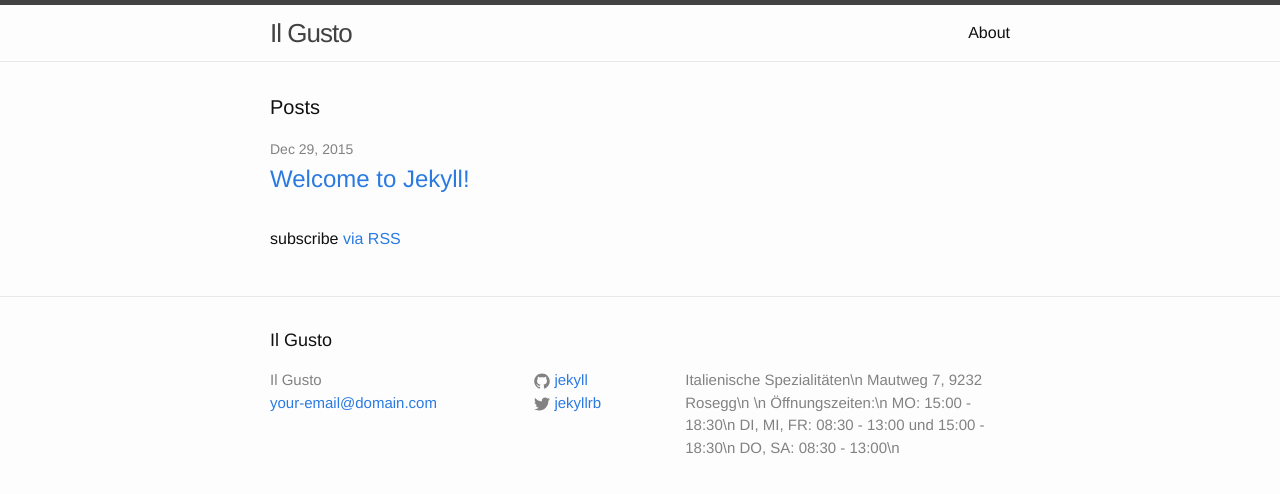
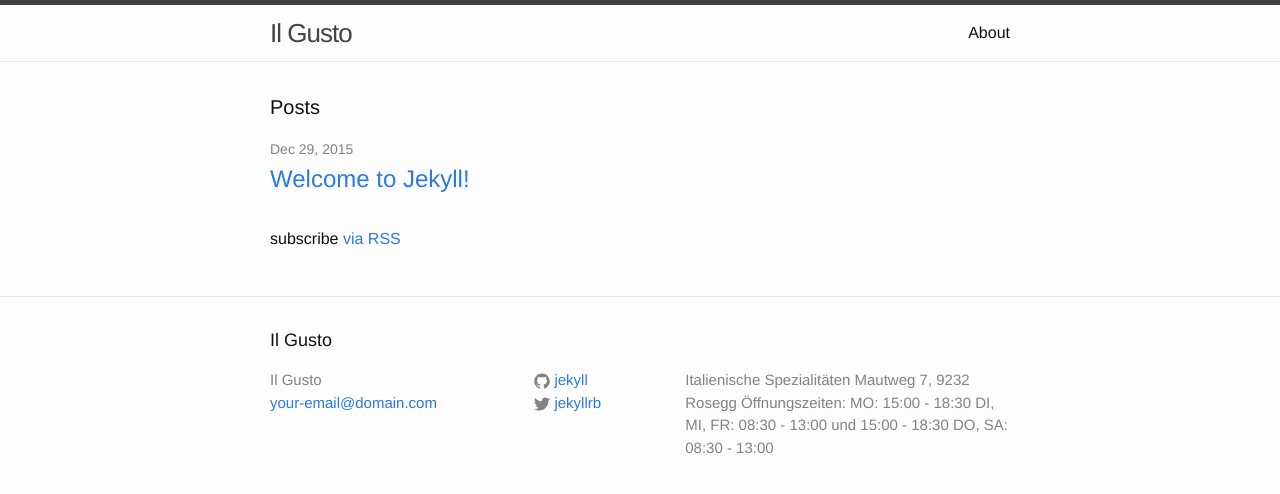
Before and after one commit to annakoe/il-gusto, a Jekyll site: the page built from index.html, in a window 1280 px wide. Shown: the top 494 px of the page. Built offline with Jekyll 4.4.1, drawn with Linux system fonts in a browser that asks for light colours; part of the change alters nothing that is shown.

```diff
--- a/_config.yml
+++ b/_config.yml
@@ -2,13 +2,14 @@
 title: Il Gusto
 email: your-email@domain.com
 description: > # this means to ignore newlines until "baseurl:"
-  Italienische Spezialitäten\n
-  Mautweg 7, 9232 Rosegg\n
-  \n
-  Öffnungszeiten:\n
-  MO: 15:00 - 18:30\n
-  DI, MI, FR: 08:30 - 13:00 und 15:00 - 18:30\n
-  DO, SA: 08:30 - 13:00\n
+  Italienische Spezialitäten
+  Mautweg 7, 9232 Rosegg
+
+
+  Öffnungszeiten:
+  MO: 15:00 - 18:30
+  DI, MI, FR: 08:30 - 13:00 und 15:00 - 18:30
+  DO, SA: 08:30 - 13:00
 baseurl: "/il-gusto" # the subpath of your site, e.g. /blog/
 url: "http://yourdomain.com" # the base hostname & protocol for your site
 twitter_username: jekyllrb
```
